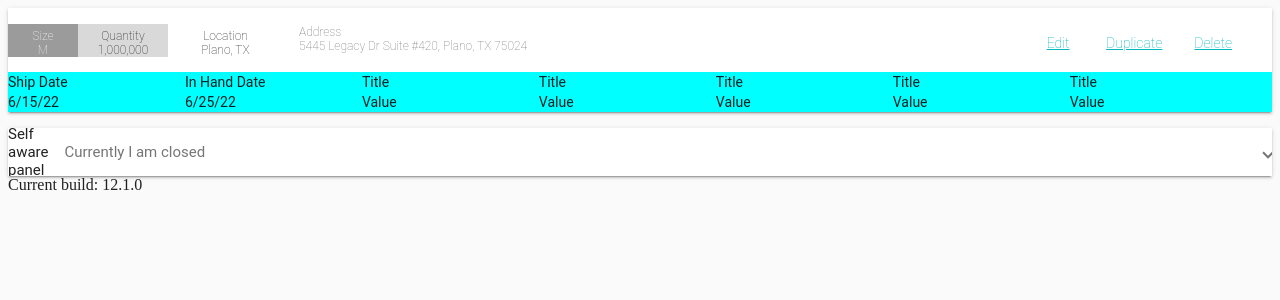
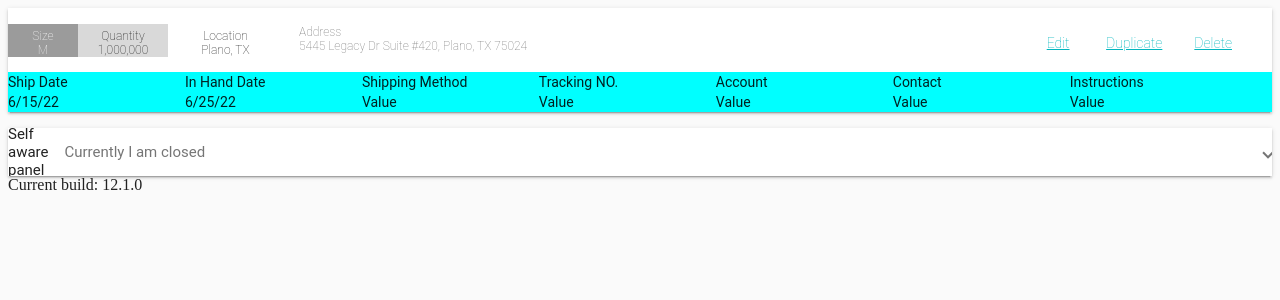
Before and after one commit to elwood-berry/esb-material-base, an Angular app: page / in a window 1280 px wide. Both pictures are taken after a click on the button 640 px from the left and 32 px from the top of the page. Shown: the top 300 px of the page. Built offline with nearby package versions, Linux system fonts and the light colour scheme.

Commit message:
1 file modified

```diff
--- a/src/app/components/base-expansion/base-expansion.component.html
+++ b/src/app/components/base-expansion/base-expansion.component.html
@@ -61,31 +61,31 @@
 
       <!-- SHIPPING METHOD -->
       <div class="static-data" fxLayout="column" fxFlex="14%">
-        <span>Title</span>
+        <span>Shipping Method</span>
         <span>Value</span>
       </div>
 
       <!-- TRACKING NO. -->
       <div class="static-data" fxLayout="column" fxFlex="14%">
-        <span>Title</span>
+        <span>Tracking NO.</span>
         <span>Value</span>
       </div>
 
       <!-- ACCOUNT -->
       <div class="static-data" fxLayout="column" fxFlex="14%">
-        <span>Title</span>
+        <span>Account</span>
+        <span>Value</span>
+      </div>
+
+      <!-- CONTACT -->
+      <div class="static-data" fxLayout="column" fxFlex="14%">
+        <span>Contact</span>
         <span>Value</span>
       </div>
 
       <!-- INSTRUCTIONS -->
       <div class="static-data" fxLayout="column" fxFlex="14%">
-        <span>Title</span>
-        <span>Value</span>
-      </div>
-
-      <!-- ??? -->
-      <div class="static-data" fxLayout="column" fxFlex="14%">
-        <span>Title</span>
+        <span>Instructions</span>
         <span>Value</span>
       </div>
 
```
